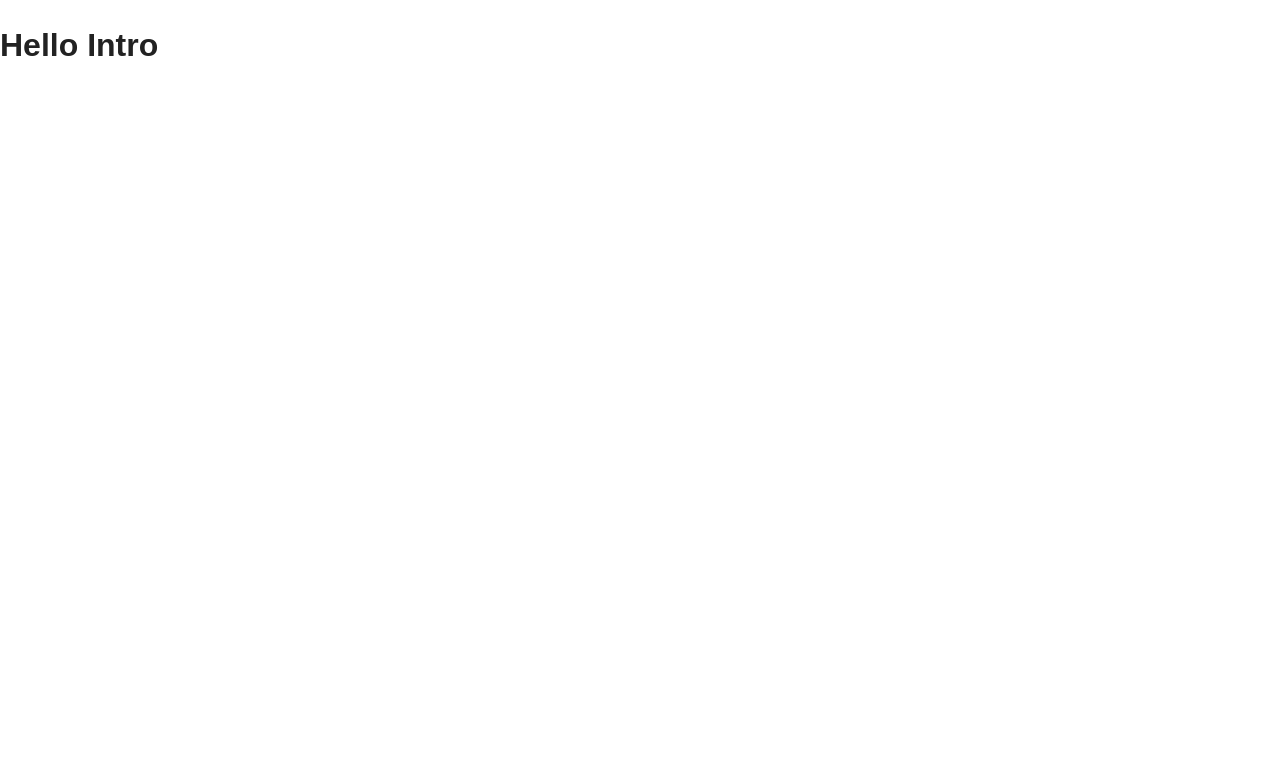
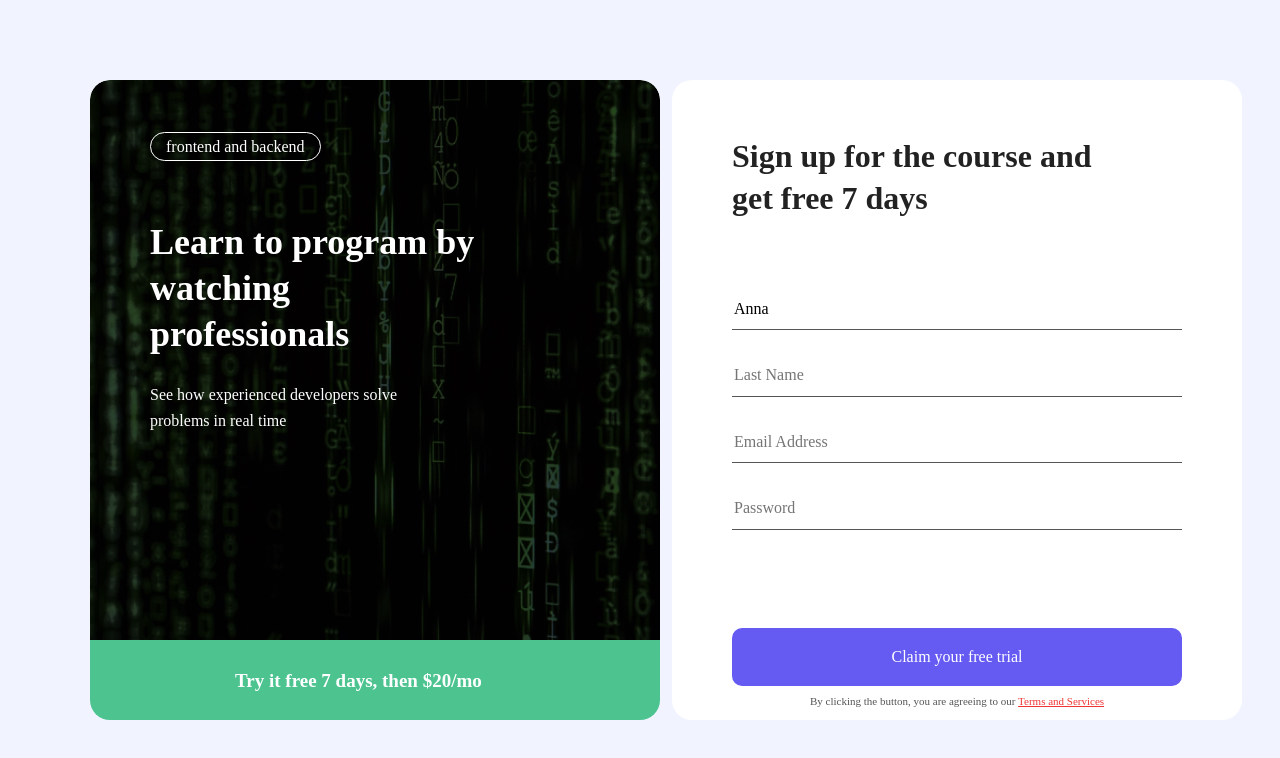
Before and after one commit to BegimqulovaSevara/Intro, a plain HTML site: page index.html in a window 1280 px wide. Drawn offline with Linux system fonts and the light colour scheme.

Commit message:
Add htm codes and styles

```diff
--- a/index.html
+++ b/index.html
@@ -15,7 +15,34 @@
     <link rel="stylesheet" href="./styles/style.css">
 </head>
 <body>
-    <h1>Hello Intro</h1>
+    <main>
+        <div class="main-container container">
+            <div class="main-div">
+                <div class="main-div-title">
+                    <a class="main-top-link" href="#">frontend and backend</a>
+                    <h2 class="main-title">
+                        Learn to program by <br> watching <br>professionals
+                    </h2>
+                    <p class="main-paragraph">See how experienced developers solve <br> problems in real time</p>
+                </div>
+                <a class="main-buttom-link" href="#">Try it free 7 days, then $20/mo</a>
+            </div>
+            <div class="bottom-div">
+                <h2 class="form-title">Sign up for the course and <br>get free 7 days</h2>
+                <form class="form" action="echo.htmlacademy.ru" method="GET">
+                    <input class="input last-name" type="text" name="lastname" placeholder="Name" value="Anna" required>
+                    <input class="input" type="text" name="firstname" placeholder="Last Name" required>
+                    <input class="input email" type="email" name="email" placeholder="Email Address" required>
+                    <input class="input" type="password" name="password" placeholder="Password" required>
+                    <button class="form-button" type="submit">Claim your free trial</button>
+                </form>
+                <p class="main-bottom-paragraph">
+                    By clicking the button, you are agreeing to our
+                    <a class="paragraph-link" href="#">Terms and Services</a>
+                </p>
+            </div>
+        </div>
+    </main>
 
     <script src="./js/main.js"></script>
 </body>
--- a/styles/style.css
+++ b/styles/style.css
@@ -1,3 +1,7 @@
+:root{
+  --brand-white-color:#FFFFFF;
+  --brand-darck-color:#000000;
+}
 /* GLOBAL */
 html {
     box-sizing: border-box;
@@ -17,10 +21,10 @@ body {
     height: 100%;
     padding: 0;
     margin: 0;
-    font-family: "Arial", sans-serif;
+    font-family: "Inter" "Arial", sans-serif;
     font-size: 16px;
     line-height: 1.5;
-    background-color: #fff;
+    background-color: #F1F4FF;
     color: #222;
     }
 
@@ -45,3 +49,136 @@ img {
 .main-content {
     flex-grow: 1;
     }
+.main-container{
+  margin-top: 80px;
+  margin-bottom: 80px;
+  display: flex;
+}
+.main-div{
+  width: 570px;
+  height: 640px;
+  margin: 0;
+  margin-right: 12px;
+  color: var(--brand-white-color);
+}
+.main-div-title{
+  width: 570px;
+  height: 560px;
+  padding-top: 55px;
+  padding-left: 60px;
+  padding-bottom: 0;
+  padding-right: 0;
+  border-radius: 20px 20px 0 0;
+  background-image: url(../img/Rectangle.jpg);
+  background-repeat: no-repeat;
+}
+.main-top-link{
+  margin-left: 0;
+  margin-top: 0;
+  padding-top: 5px;
+  padding-bottom: 5px;
+  padding-right: 15px;
+  padding-left: 15px;
+  margin-bottom: 0;
+  text-decoration: none;
+  color: var(--brand-white-color);
+  border: 1px solid #FFFFFF;
+  border-radius: 41px;
+}
+.main-title{
+  width: 389px;
+  height: 138px;
+  margin-top: 60px;
+  margin-bottom: 0;
+  font-weight: 700;
+  font-size: 36px;
+  line-height: 46px;
+}
+.main-paragraph{
+  width: 389px;
+  margin-top: 25px;
+  margin-bottom: 0;
+  font-weight: 400;
+  font-size: 16px;
+  line-height: 26px;
+}
+.main-buttom-link{
+  width: 570px;
+  height: 80px;
+  display: inline-block;
+  margin: 0;
+  padding-top: 29px;
+  padding-bottom: 28px;
+  padding-left: 145px;
+  padding-right: 144px;
+  border-radius: 0 0 20px 20px;
+  color: var(--brand-white-color);
+  text-decoration: none;
+  background-color: #4DC490;
+  font-weight: 700;
+  font-size: 19px;
+  line-height: 23px;
+}
+
+/* FORM  */
+.bottom-div{
+  width: 570px;
+  height: 640px;
+  padding-top: 55px;
+  padding-bottom: 40px;
+  padding-right: 60px;
+  padding-left: 60px;
+  background-color: #FFFFFF;
+  border-radius: 20px;
+}
+.form-title{
+  margin-top: 0;
+  margin-bottom: 80px;
+  padding: 0;
+  font-weight: 600;
+  font-size: 32px;
+  line-height: 42px;
+}
+.input{
+  width: 450px;
+  display: block;
+  padding-bottom: 11px;
+  margin-bottom: 35px;
+  border: 0;
+  border-bottom: 1px solid #555555;
+  transition: color 0.3s ease;
+}
+.input:active{
+  color: #F03535;
+  border-bottom: 1px solid #F03535;
+}
+.input:last-child{
+  margin-bottom: 0;
+}
+.form-button{
+  width: 450px;
+  margin-top: 63px;
+  padding-top: 20px;
+  padding-bottom: 20px;
+  padding-left: 149px;
+  padding-right: 149px;
+  border-radius: 10px;
+  border: 0;
+  background-color: #655AF2;
+  color: var(--brand-white-color);
+}
+.form-button:active{
+  background-color: #3A2BF8;
+  cursor: pointer;
+}
+.main-bottom-paragraph{
+  margin-top: 8px;
+  text-align: center;
+  color: #555555;
+  font-weight: 400;
+  font-size: 11px;
+  line-height: 15px;
+}
+.paragraph-link{
+  color: #F03535;
+}
```
Also changed, not shown: img/Rectangle.jpg (added), img/Rectangle@2x.jpg (added).
